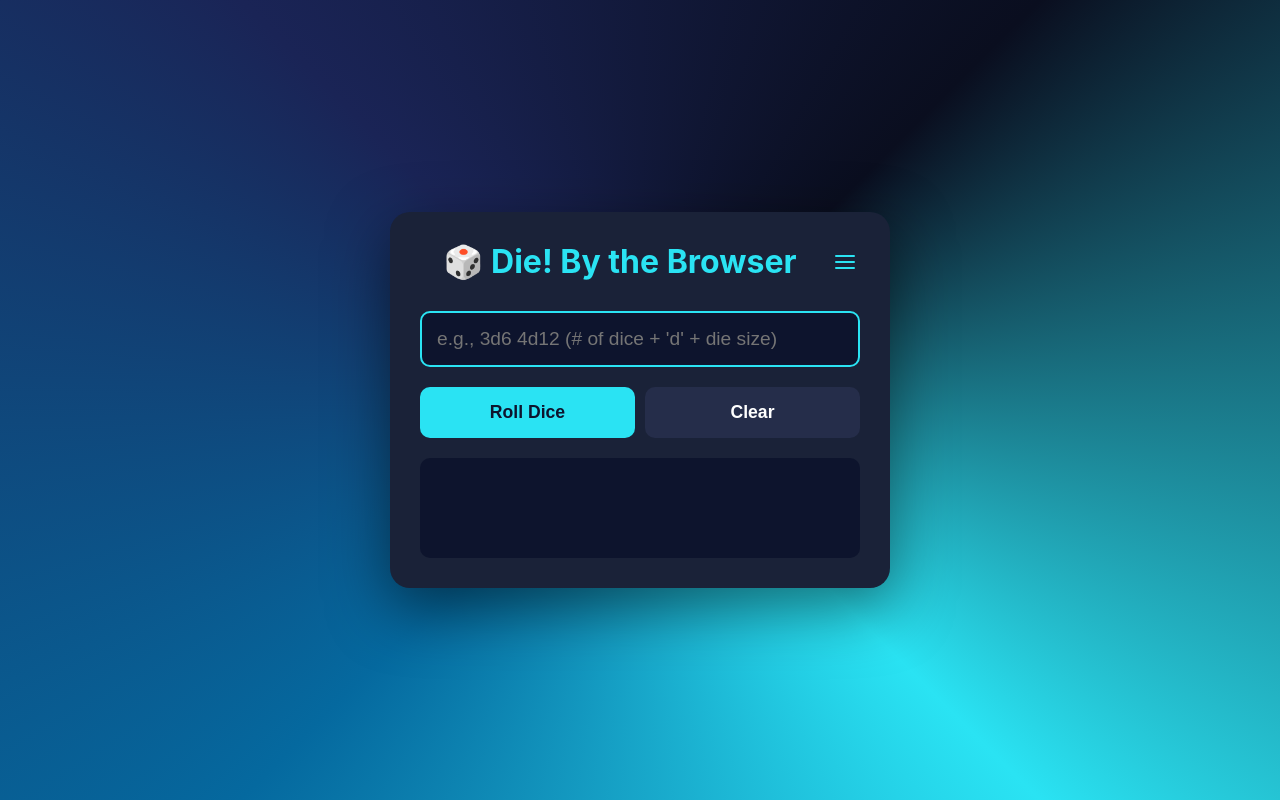
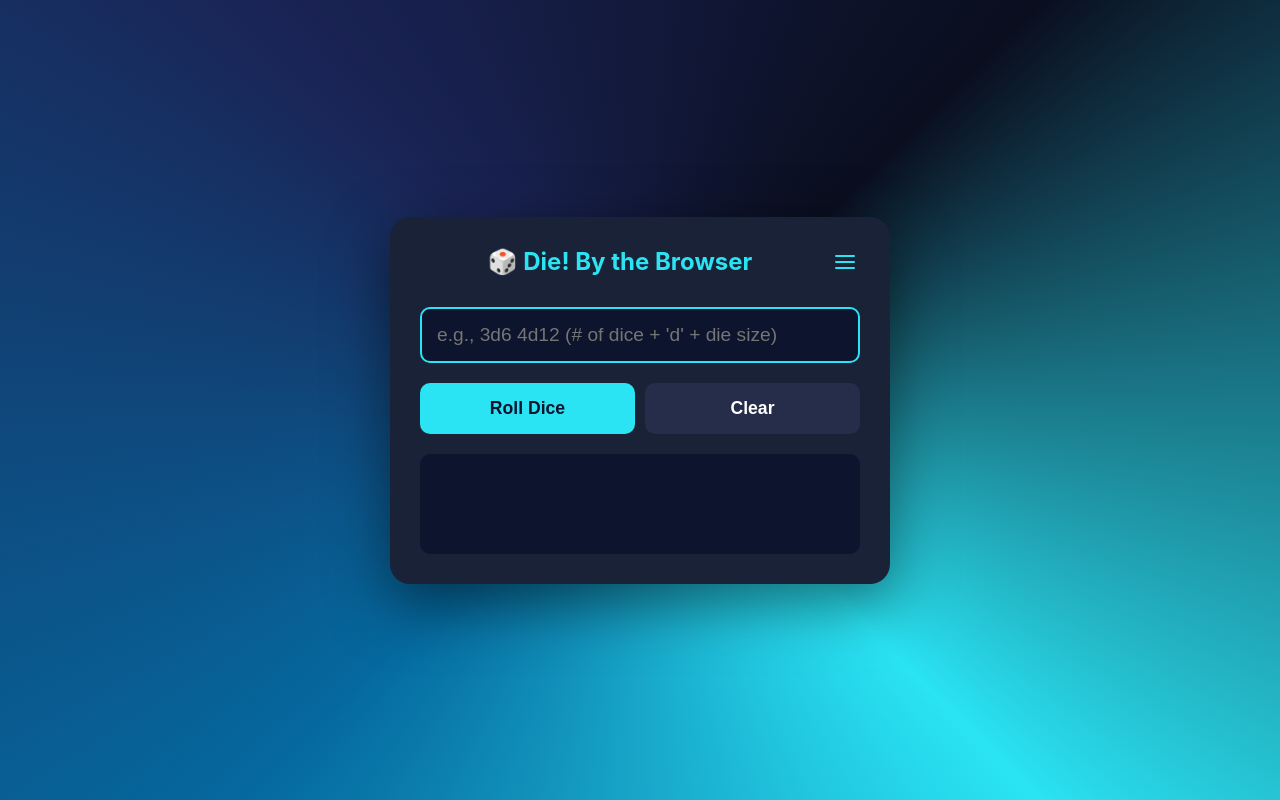
Before and after one commit to colinkershaw/die-by-the-browser, a website: page die-by-the-browser.html in a window 1280 px wide. Drawn offline with Linux system fonts and the light colour scheme.

Commit message:
Update UI styling and add snapshot update script

```diff
--- a/die-by-the-browser.html
+++ b/die-by-the-browser.html
@@ -95,7 +95,8 @@ along with this program. If not, see <https://www.gnu.org/licenses/>.
         h1 {
             color: #2AE3F3;
             text-align: center;
-            font-size: 2em;
+            font-size: 1.5em;
+            white-space: nowrap;
             flex: 1;
             margin: 0;
         }
--- a/package.json
+++ b/package.json
@@ -2,6 +2,7 @@
   "type": "module",
   "scripts": {
     "test:ui": "npx playwright test",
+    "test:ui:update-snapshots": "npx playwright test --update-snapshots",
     "test:unit": "node ./tests/die-by-the-browser-unit.test.js"
   },
   "devDependencies": {
```
